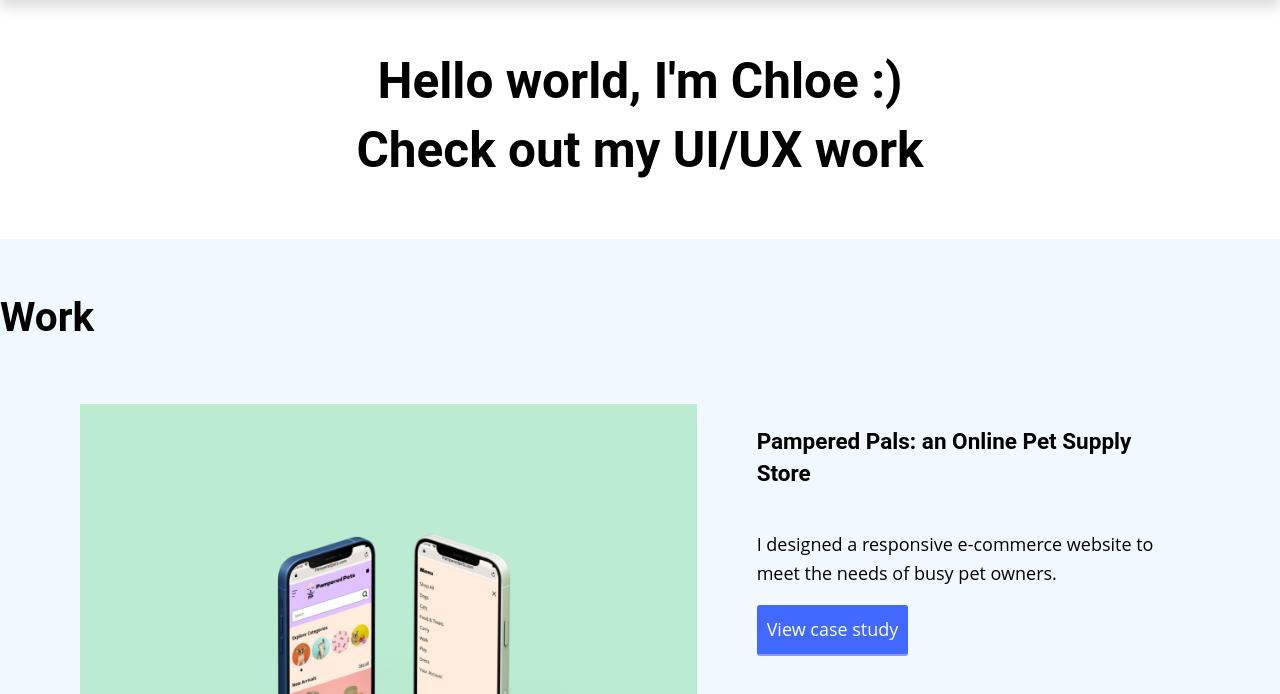
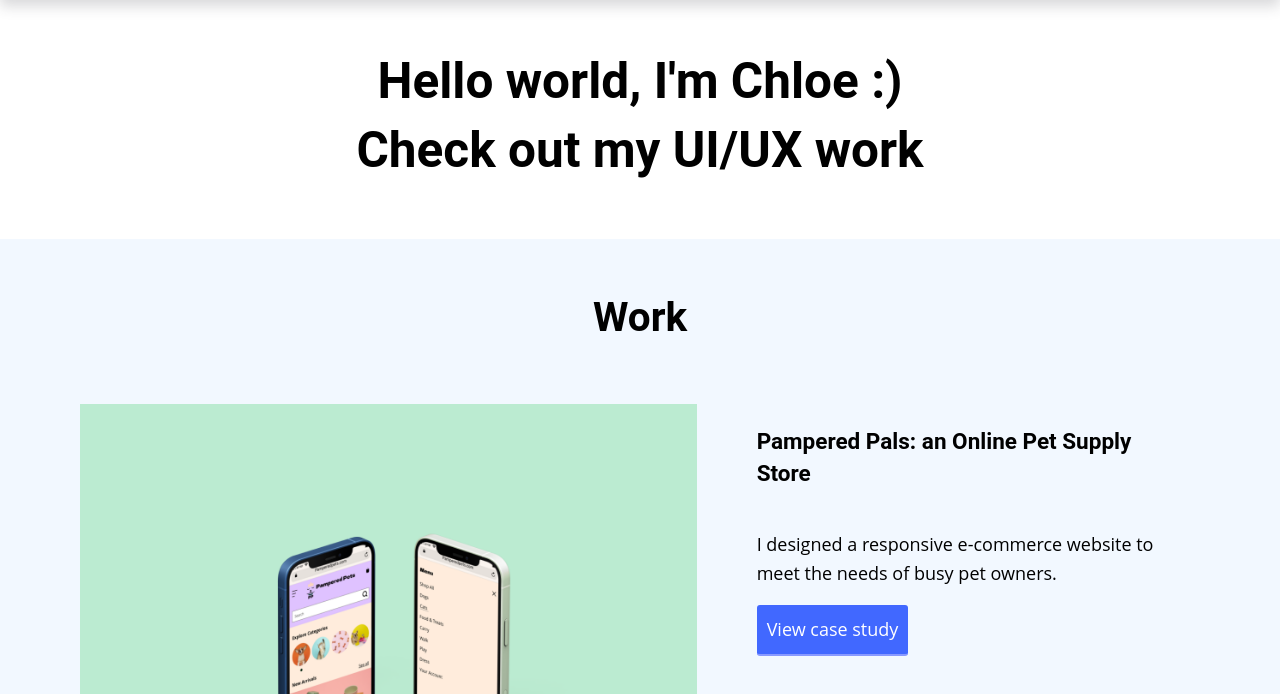
Before and after one commit to chloebarnarddesigns/Portfolio-SIte-Chloe-Barnard, a plain HTML site: page New Folder With Items/index.html in a window 1280 px wide. Shown: the part 106-800 px from the top of the page. Drawn offline with nearby package versions, Linux system fonts and the light colour scheme; a web font is replaced by a local one.

Commit message:
Center align work header on home

```diff
--- a/New Folder With Items/css/style.css
+++ b/New Folder With Items/css/style.css
@@ -180,6 +180,9 @@ a:active {
   display: block;
 }
 
+#workheader {
+  text-align: center;
+}
 
 #work p {
   text-align: left;
@@ -291,6 +294,8 @@ main {
   100%
 }
 
+
+
 #contact h2 {
   color: #1f1f1f;
 }
@@ -381,7 +386,7 @@ Medium devices (640px and larger)
     font-size: 18px;
   }
 
-#hero span{
+  #hero span {
     display: block;
   }
 
@@ -401,7 +406,6 @@ Medium devices (640px and larger)
     display: table;
   }
 
-
   #hero span {
     display: block;
   }
@@ -415,6 +419,7 @@ Medium devices (640px and larger)
     ext-align: center;
   }
 
+
   #about-page h3 {
     margin-top: 0;
   }
@@ -426,14 +431,12 @@ Medium devices (640px and larger)
   #mypic {
     width: 500px;
   }
-
 }
 
 /* ==============================
 Large devices (1024px or larger)
 ================================= */
 @media only screen and (min-width: 1024px) {
-
   * {
     box-sizing: border-box;
   }
@@ -452,6 +455,7 @@ Large devices (1024px or larger)
     margin-right: auto;
   }
 }
+
 /* ==============================
   Jelly Fish Color Animation(1024px or larger)
   ================================= */
```
Lines whose indentation alone changed are shown as unchanged.
